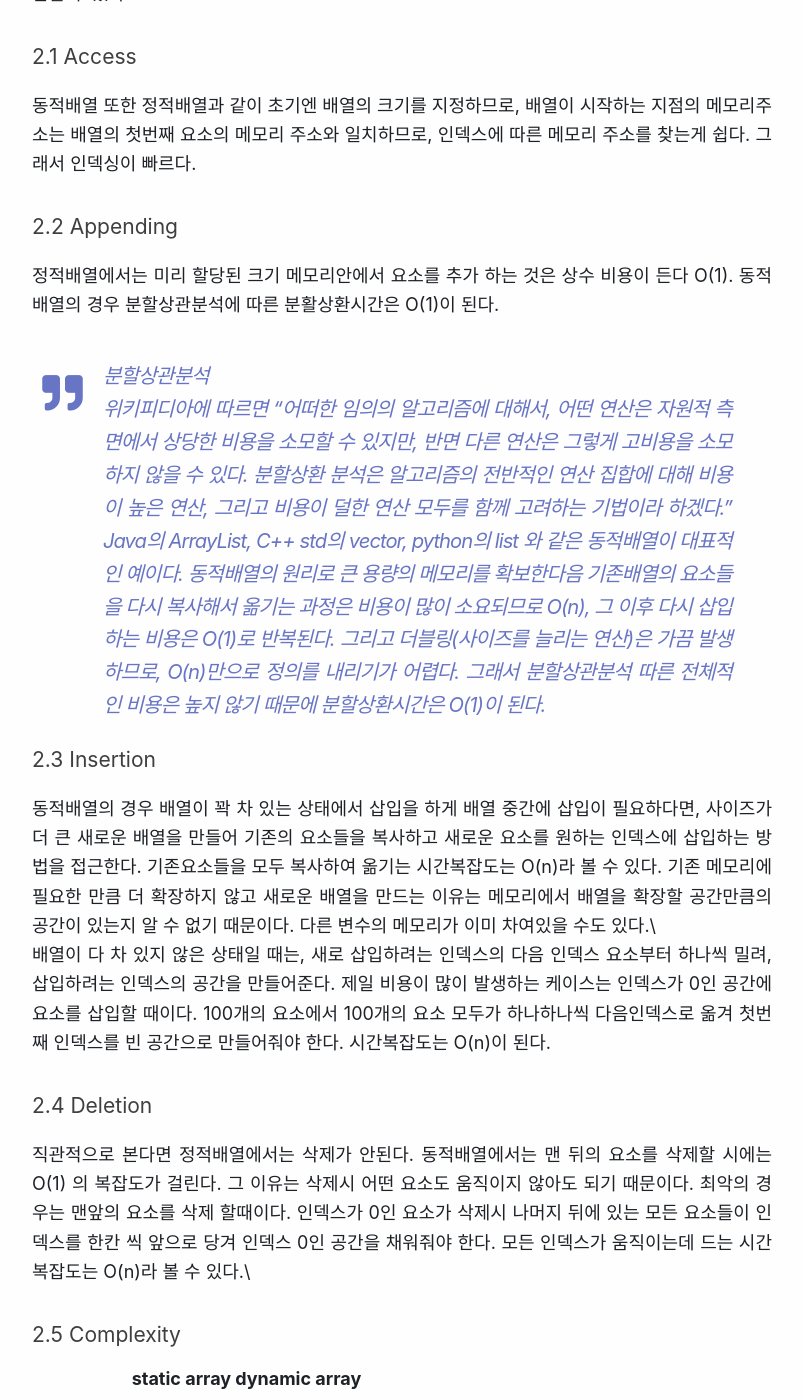
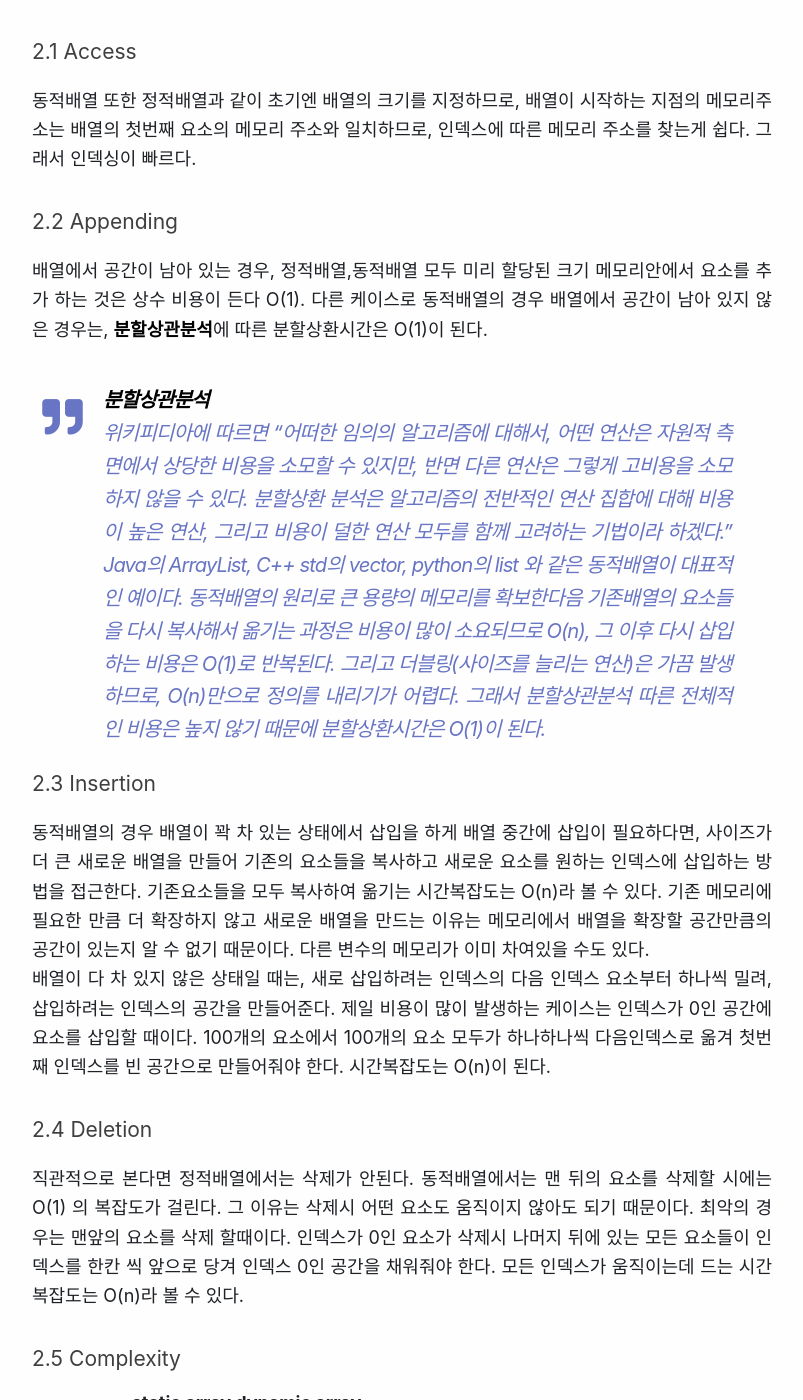
Before and after one commit to sooster910/blogV2, a Jekyll site: the page built from _posts/2021-02-02-algorithm-array.md, in a window 1280 px wide and 1400 px high, scrolled down 1770 px. Shown: the whole window, without its empty margins (238-1041 px from the left). Built offline with Jekyll 4.4.1, drawn with Linux system fonts in a browser that asks for light colours; comment, search, counter and statistics services are not loaded; some of the changed text lies outside the part shown.

Commit message:
Modified small stuffs

````diff
--- a/_posts/2021-02-02-algorithm-array.md
+++ b/_posts/2021-02-02-algorithm-array.md
@@ -20,23 +20,24 @@ tags: IntegrationTesting Jest puppeteer
 
 배열은 선형자료구조의 대표적인 예로써 지정한 배열의 크기만큼 연속된 메모리 공간을 할당 받는다.
 
-* 선형자료구조 - 데이터가 순차적으로 나열된다는 의미이다.
-* 배열의 크기만큼 연속된 메모리 공간을 할당 받는다.-
+✔️ 선형자료구조 : 데이터가 순차적으로 나열된다는 의미이다.\
+✔️ 배열의 크기만큼 연속된 메모리 공간을 할당 받는다 :
  일단 배열의 크기와 메모리공간의 상관관계를 알 필요가 있다. 예를 들어 C언어에서 int arr[4]= {1,2,3,4} 로 크기가 4인 integer형을 가진 배열을 선언했다고 하자. 32bit 시스템이라고 간주했을 때, integer는 하나의 숫자에 4byte의 메모리를 할당 받는다. 배열은 데이터형이 같으므로 4(element 개수) * 4(byte)= 16 byte의 메모리 주소를 할당 받는다. 연속된 메모리 공간을 할당 받으므로, 그림과 같이 16개의 연속된 공간을 차지 한다.
 
 
 위의 글로 미루어 보아 배열의 특징을 정리해 보자면,
+```
 
-    - 연속된 메모리 공간에 순차적으로 저장 (a contiguous block of memory)
-    - 배열은 선언시에 크기를 미리 정한다. 변경 할 수 없다.
-    - 배열에 들어갈 요소들의 데이터형은 동일해야 한다.
-    - 배열의 크기는 컴파일시에 결정되며 스택에 할당된다. (c언어, java)
-    - 배열 인덱스는 값에 대한 유일무이한 식별자
-    - 그러므로 인덱스 번호로 빠른접근이 가능, 즉 데이터의 위치에 대해 직접적인 접근이 가능하다. (Random Access)
-    - 하지만 요소값을 찾는 경우, 한번에 접근이 불가능하고 인덱스 0 부터 순회를 해서 찾아야함. 시간이 걸린다.
-    - 때로 너무 많은 영역을 할당하여 낭비하는 현상이 생김.
-    - 너무 작은 영역을 할당하여 모자라는 현상 생김
-
+- 연속된 메모리 공간에 순차적으로 저장 (a contiguous block of memory)
+- 배열은 선언시에 크기를 미리 정한다. 변경 할 수 없다.
+- 배열에 들어갈 요소들의 데이터형은 동일해야 한다.
+- 배열의 크기는 컴파일시에 결정되며 스택에 할당된다. (c언어, java)
+- 배열 인덱스는 값에 대한 유일무이한 식별자
+- 그러므로 인덱스 번호로 빠른접근이 가능, 즉 데이터의 위치에 대해 직접적인 접근이 가능하다. (Random Access)
+- 하지만 요소값을 찾는 경우, 한번에 접근이 불가능하고 인덱스 0 부터 순회를 해서 찾아야함. 시간이 걸린다.
+- 때로 너무 많은 영역을 할당하여 낭비하는 현상이 생김.
+- 너무 작은 영역을 할당하여 모자라는 현상 생김
+```
 ## 2. Static Array vs Dynamic Array
 
 정적 배열과 동적 배열의 구분을 짓는 요소는 사이즈 변경이 가능한지에 대한 여부이다.
@@ -47,24 +48,24 @@ tags: IntegrationTesting Jest puppeteer
 동적배열 또한 정적배열과 같이 초기엔 배열의 크기를 지정하므로, 배열이 시작하는 지점의 메모리주소는 배열의 첫번째 요소의 메모리 주소와 일치하므로, 인덱스에 따른 메모리 주소를 찾는게 쉽다. 그래서 인덱싱이 빠르다.
 
 ### 2.2 Appending
-
-정적배열에서는 미리 할당된 크기 메모리안에서 요소를 추가 하는 것은 상수 비용이 든다 O(1). 동적배열의 경우 분할상관분석에 따른 분활상환시간은 O(1)이 된다.
+배열에서 공간이 남아 있는 경우, 정적배열,동적배열 모두 미리 할당된 크기 메모리안에서 요소를 추가 하는 것은 상수 비용이 든다 O(1).
+다른 케이스로 동적배열의 경우 배열에서 공간이 남아 있지 않은 경우는, **분할상관분석**에 따른 분할상환시간은 O(1)이 된다.
 
 >
-분할상관분석\
+**분할상관분석**\
 위키피디아에 따르면 "어떠한 임의의 알고리즘에 대해서, 어떤 연산은 자원적 측면에서 상당한 비용을 소모할 수 있지만, 반면 다른 연산은 그렇게 고비용을 소모하지 않을 수 있다. 분할상환 분석은 알고리즘의 전반적인 연산 집합에 대해 비용이 높은 연산, 그리고 비용이 덜한 연산 모두를 함께 고려하는 기법이라 하겠다."
 Java의 ArrayList, C++ std의  vector, python의 list 와 같은 동적배열이 대표적인 예이다.
 동적배열의 원리로 큰 용량의 메모리를 확보한다음 기존배열의 요소들을 다시 복사해서 옮기는 과정은 비용이 많이 소요되므로 O(n), 그 이후 다시 삽입하는 비용은 O(1)로 반복된다. 그리고 더블링(사이즈를 늘리는  연산)은 가끔 발생하므로, O(n)만으로 정의를 내리기가 어렵다. 그래서 분할상관분석 따른 전체적인 비용은 높지 않기 때문에 분할상환시간은 O(1)이 된다.
 >
 
 ### 2.3 Insertion
-동적배열의 경우 배열이 꽉 차 있는 상태에서 삽입을 하게 배열 중간에 삽입이 필요하다면, 사이즈가 더 큰 새로운 배열을 만들어 기존의 요소들을 복사하고 새로운 요소를 원하는 인덱스에 삽입하는 방법을 접근한다. 기존요소들을 모두 복사하여 옮기는 시간복잡도는 O(n)라 볼 수 있다. 기존 메모리에 필요한 만큼 더 확장하지 않고 새로운 배열을 만드는 이유는 메모리에서 배열을 확장할 공간만큼의 공간이 있는지 알 수 없기 때문이다. 다른 변수의 메모리가 이미 차여있을 수도 있다.\
+동적배열의 경우 배열이 꽉 차 있는 상태에서 삽입을 하게 배열 중간에 삽입이 필요하다면, 사이즈가 더 큰 새로운 배열을 만들어 기존의 요소들을 복사하고 새로운 요소를 원하는 인덱스에 삽입하는 방법을 접근한다. 기존요소들을 모두 복사하여 옮기는 시간복잡도는 O(n)라 볼 수 있다. 기존 메모리에 필요한 만큼 더 확장하지 않고 새로운 배열을 만드는 이유는 메모리에서 배열을 확장할 공간만큼의 공간이 있는지 알 수 없기 때문이다. 다른 변수의 메모리가 이미 차여있을 수도 있다.
 배열이 다 차 있지 않은 상태일 때는, 새로 삽입하려는 인덱스의 다음 인덱스 요소부터 하나씩 밀려, 삽입하려는 인덱스의 공간을 만들어준다. 제일 비용이 많이 발생하는 케이스는 인덱스가 0인 공간에 요소를 삽입할 때이다. 100개의 요소에서 100개의 요소 모두가 하나하나씩 다음인덱스로 옮겨 첫번째 인덱스를 빈 공간으로 만들어줘야 한다. 시간복잡도는 O(n)이 된다.
 
 
 ### 2.4 Deletion
 직관적으로 본다면 정적배열에서는 삭제가 안된다. 동적배열에서는 맨 뒤의 요소를 삭제할 시에는 O(1) 의 복잡도가 걸린다.
-그 이유는 삭제시 어떤 요소도 움직이지 않아도 되기 때문이다. 최악의 경우는 맨앞의 요소를 삭제 할때이다. 인덱스가 0인 요소가 삭제시 나머지 뒤에 있는 모든 요소들이 인덱스를 한칸 씩 앞으로 당겨 인덱스 0인 공간을 채워줘야 한다. 모든 인덱스가 움직이는데 드는 시간복잡도는 O(n)라 볼 수 있다.\
+그 이유는 삭제시 어떤 요소도 움직이지 않아도 되기 때문이다. 최악의 경우는 맨앞의 요소를 삭제 할때이다. 인덱스가 0인 요소가 삭제시 나머지 뒤에 있는 모든 요소들이 인덱스를 한칸 씩 앞으로 당겨 인덱스 0인 공간을 채워줘야 한다. 모든 인덱스가 움직이는데 드는 시간복잡도는 O(n)라 볼 수 있다.
 
 
 ### 2.5 Complexity
@@ -77,6 +78,8 @@ Java의 ArrayList, C++ std의  vector, python의 list 와 같은 동적배열이
 | Appending  | N/A  |  분할상환분석에 따른 O(1) |
 | Deletion   | N/A  | 맨 뒤 - O(1), 맨 앞,중간 - O(n)  |
 
+
+
 ---
 참고자료
 
````
Also changed, not shown: other parts of _posts/2021-02-02-algorithm-array.md (+1 -1 lines).
